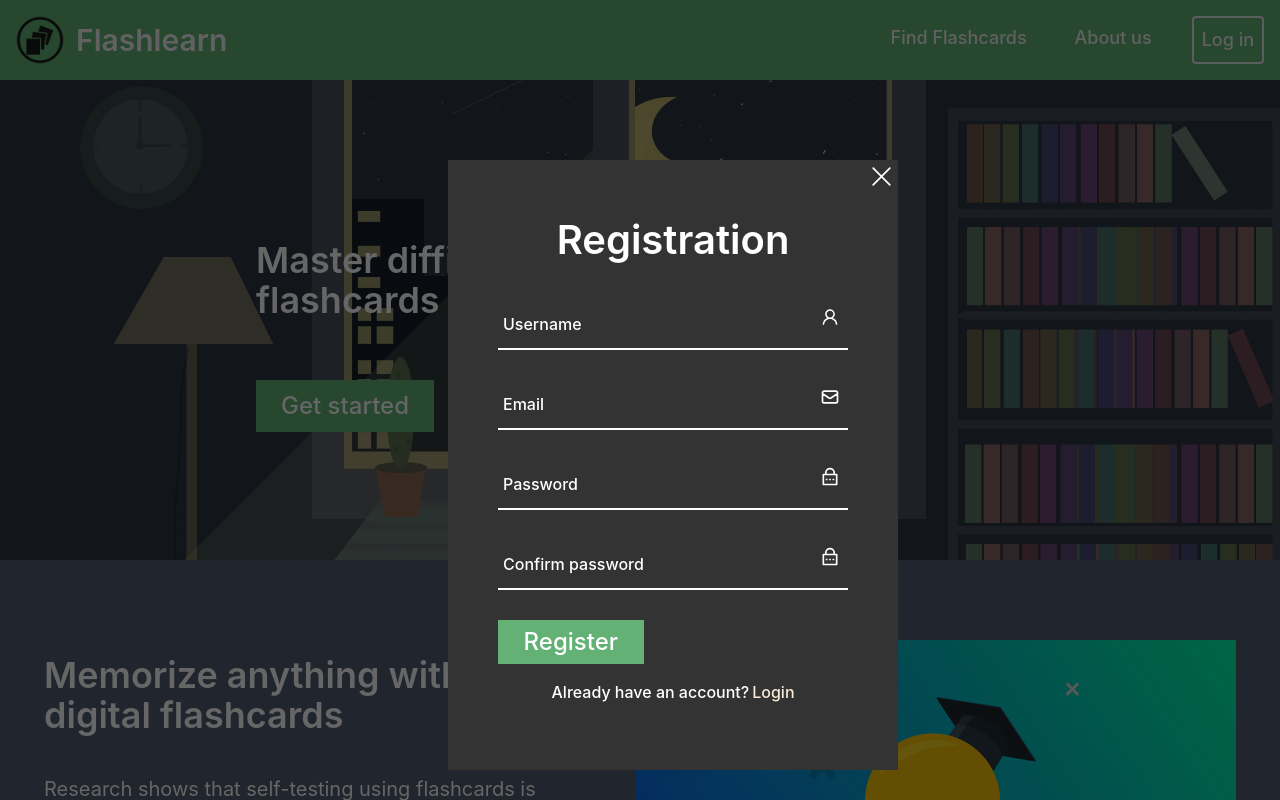
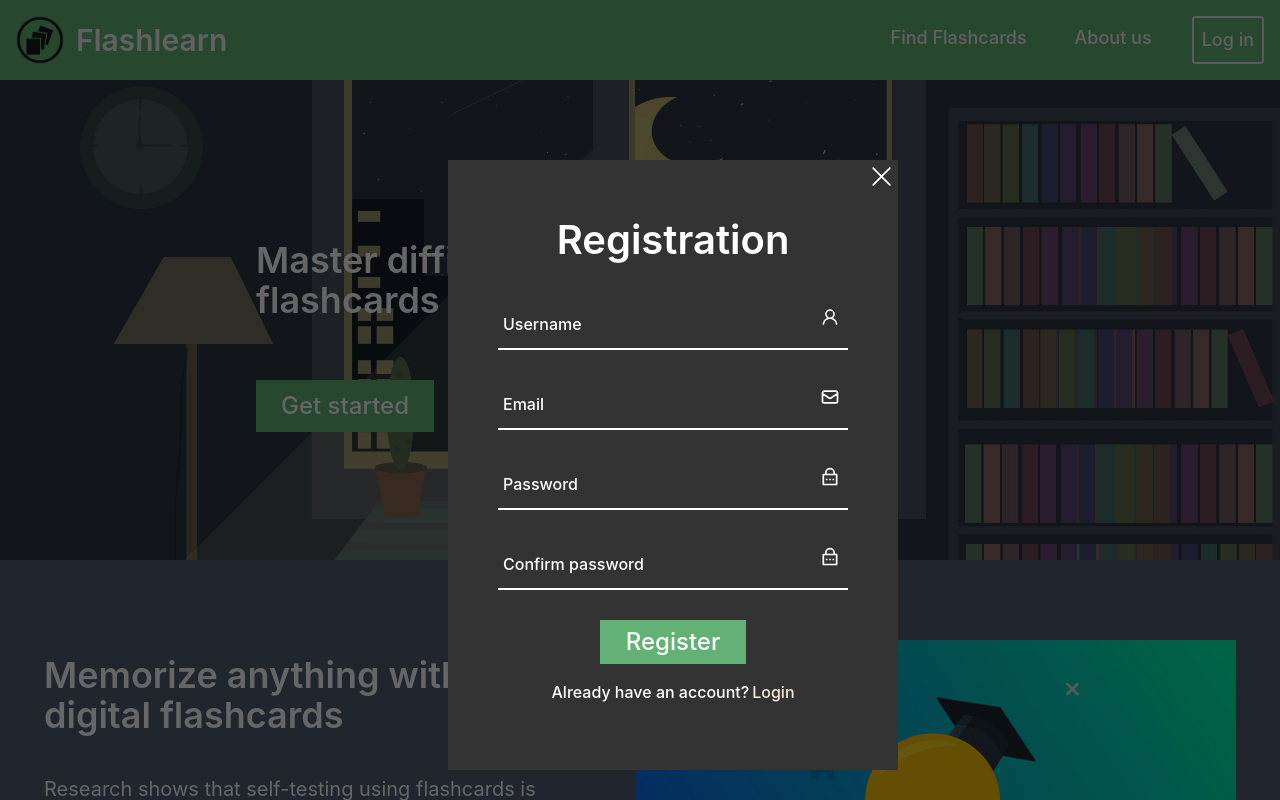
Before and after one commit to branow/memo-web-ui, a React (Create React App) app: page /register in a window 1280 px wide. Shown: the top 800 px of the page. Built offline with nearby package versions, Linux system fonts and the light colour scheme.

Commit message:
fix position of submit button in login and registration form

```diff
--- a/src/components/constant/FormInput/FormSubmitButton.js
+++ b/src/components/constant/FormInput/FormSubmitButton.js
@@ -2,7 +2,7 @@ import { memo } from "react";
 
 const FormSubmitButton = memo(({ actionName, onClickAction }) => {
   return (
-    <div>
+    <div className="w-fit">
       <button
         type="submit"
         className="w-fit h-fit bg-main-green cursor-pointer text-[1.5em] text-white font-medium px-[2vw] py-[0.5vh] duration-500
--- a/src/components/constant/LoginForm.js
+++ b/src/components/constant/LoginForm.js
@@ -31,10 +31,7 @@ const LoginForm = () => {
       </h2>
 
       {state.error && (
-        <ErrorBox
-          title="Authentication Error"
-          message={state.error}
-        />
+        <ErrorBox title="Authentication Error" message={state.error} />
       )}
       <div>
         <FormInputWrapper
@@ -55,7 +52,9 @@ const LoginForm = () => {
           inputIcon={<RiLockPasswordLine className="mt-[7px]" size="20px" />}
         />
 
-        <FormSubmitButton actionName={"Login"} onClickAction={handleSubmit} />
+        <div className="flex flex-col items-center">
+          <FormSubmitButton actionName={"Login"} onClickAction={handleSubmit} />
+        </div>
 
         <div className="text-[1em] text-white font-medium mt-[45px] mb-[15px] flex justify-between">
           <Link to="/register" className="cursor-pointer hover:underline">
--- a/src/components/constant/RegistrationForm.js
+++ b/src/components/constant/RegistrationForm.js
@@ -77,10 +77,12 @@ const RegistrationForm = () => {
           inputName={"Confirm password"}
         />
 
-        <FormSubmitButton
-          actionName={"Register"}
-          onClickAction={handleSubmit}
-        />
+        <div className="flex flex-col items-center">
+          <FormSubmitButton
+            actionName={"Register"}
+            onClickAction={handleSubmit}
+          />
+        </div>
 
         <div className="text-[1em] text-white text-center font-medium inline">
           <p className="my-[16px]">
```
